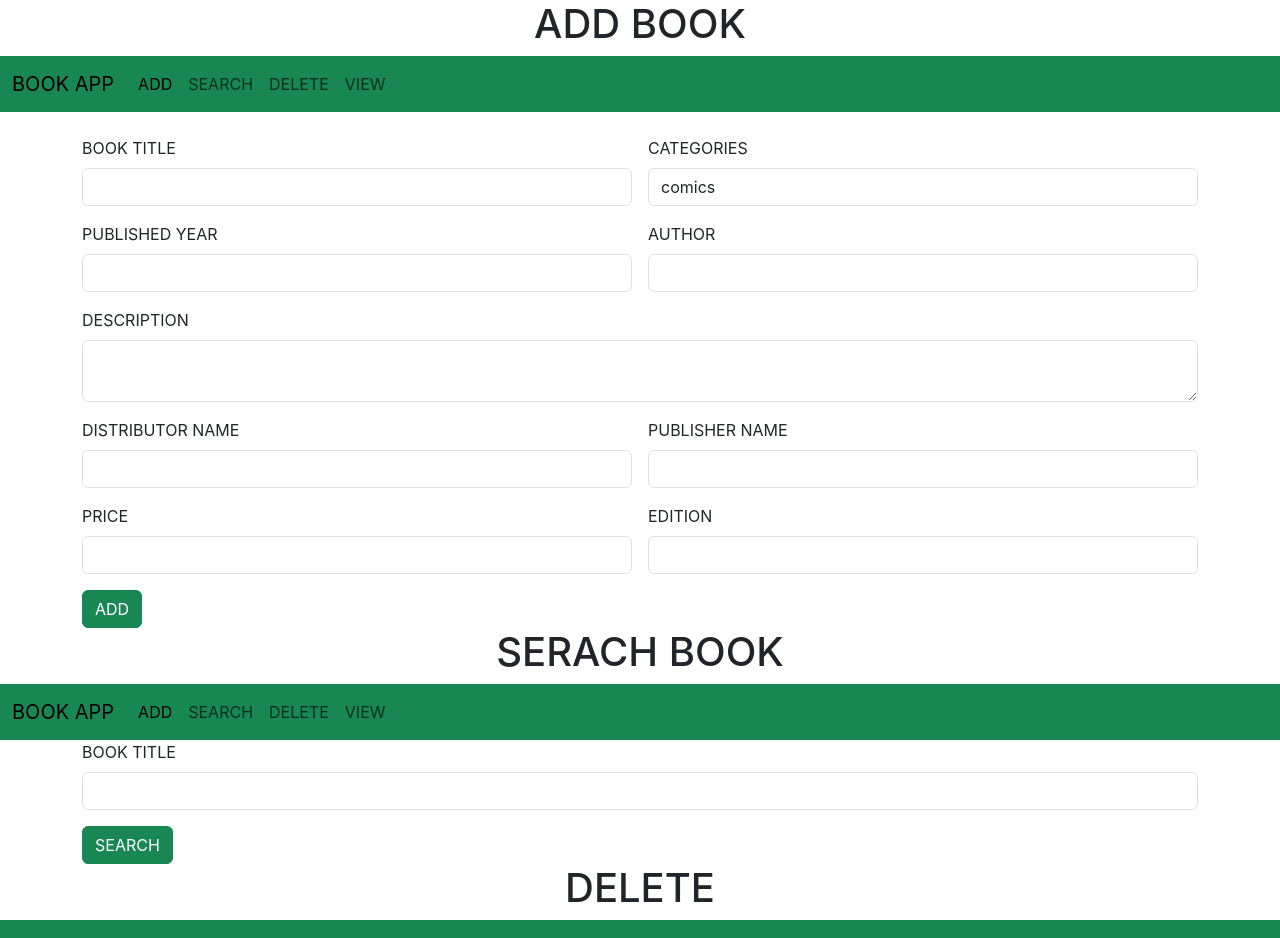
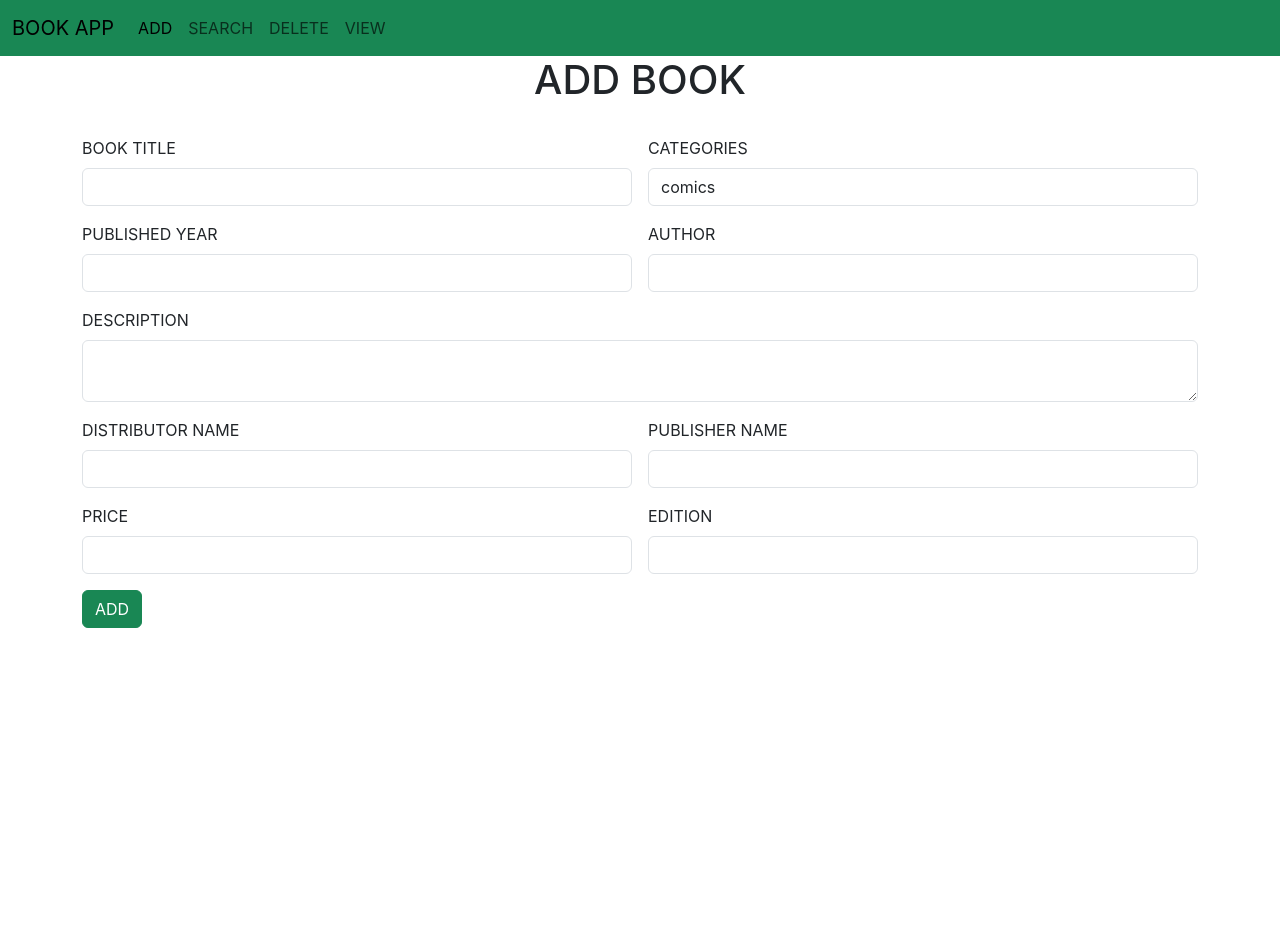
Before and after one commit to sreepriya73/library-app-react, a React (Create React App) app: page / in a window 1280 px wide. Shown: the top 938 px of the page. After the commit the page ends 800 px from the top, so only its background shows below. Built offline with nearby package versions, Linux system fonts and the light colour scheme.

Commit message:
complted

```diff
--- a/package.json
+++ b/package.json
@@ -8,6 +8,7 @@
     "@testing-library/user-event": "^13.5.0",
     "react": "^18.3.1",
     "react-dom": "^18.3.1",
+    "react-router-dom": "^6.23.1",
     "react-scripts": "5.0.1",
     "web-vitals": "^2.1.4"
   },
--- a/src/App.js
+++ b/src/App.js
@@ -4,15 +4,19 @@
 import SearchBook from './component/SearchBook';
 import DeleteBook from './component/DeleteBook';
 import ViewBook from './component/ViewBook';
+import { BrowserRouter, Route, Routes } from 'react-router-dom';
 
 function App() {
   return (
-    <div>
-      <AddBook/>
-      <SearchBook/>
-      <DeleteBook/>
-      <ViewBook/>
-    </div>
+    <BrowserRouter>
+    <Routes>
+      <Route path='/' element={<AddBook/>}/>
+      <Route path='/search' element={<SearchBook/>}/>
+      <Route path='/delete' element={<DeleteBook/>}/>
+      <Route path='/view' element={<ViewBook/>}/>
+
+    </Routes>
+    </BrowserRouter>
   );
 }
 
--- a/src/component/AddBook.jsx
+++ b/src/component/AddBook.jsx
@@ -4,9 +4,9 @@
 const AddBook = () => {
   return (
     <div>
+
+        <NavBar/>
         <h1><center>ADD BOOK</center></h1>
-        <NavBar/>
-
         <br />
         <div className="container">
             <div className="row">
--- a/src/component/DeleteBook.jsx
+++ b/src/component/DeleteBook.jsx
@@ -4,9 +4,9 @@
 const DeleteBook = () => {
   return (
     <div>
+
+        <NavBar/>
         <h1><center>DELETE</center></h1>
-        <NavBar/>
-
         <div className="container">
             <div className="row g-3">
                 <div className="col col-12 col-sm-12 col-md-12 col-lg-12 col-xl-12 col-xxl-12">
--- a/src/component/NavBar.jsx
+++ b/src/component/NavBar.jsx
@@ -12,16 +12,16 @@
     <div class="collapse navbar-collapse" id="navbarNav">
       <ul class="navbar-nav">
         <li class="nav-item">
-          <a class="nav-link active" aria-current="page" href="#">ADD</a>
+          <a class="nav-link active" aria-current="page" href="/">ADD</a>
         </li>
         <li class="nav-item">
-          <a class="nav-link" href="#">SEARCH</a>
+          <a class="nav-link" href="/search">SEARCH</a>
         </li>
         <li class="nav-item">
-          <a class="nav-link" href="#">DELETE</a>
+          <a class="nav-link" href="/delete">DELETE</a>
         </li>
         <li class="nav-item">
-          <a class="nav-link" hreh=" ">VIEW</a>
+          <a class="nav-link" href="/view ">VIEW</a>
         </li>
       </ul>
     </div>
--- a/src/component/SearchBook.jsx
+++ b/src/component/SearchBook.jsx
@@ -4,9 +4,9 @@
 const SearchBook = () => {
   return (
     <div>
+
+        <NavBar/>
         <h1><center>SERACH BOOK</center></h1>
-        <NavBar/>
-
         <div className="container">
             <div className="row g-3">
                 <div className="col col-12 col-sm-12 col-md-12 col-lg-12 col-xl-12 col-xxl-12">
--- a/src/component/ViewBook.jsx
+++ b/src/component/ViewBook.jsx
@@ -4,9 +4,9 @@
 const ViewBook = () => {
   return (
     <div>
+
+        <NavBar/>
         <h1><center>LIST OF BOOKS</center></h1>
-        <NavBar/>
-
         <br />
         <div className="container">
             <div className="row">
```
Also changed, not shown: 1 other file (tests, documents, lock files or other folders).
